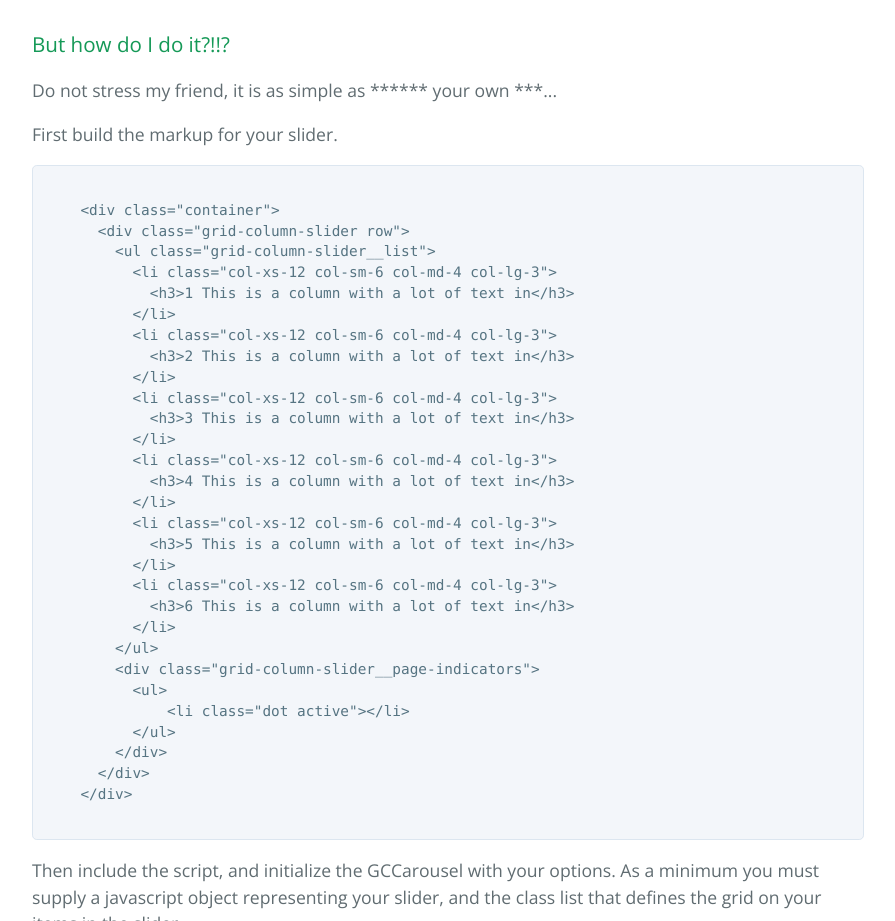
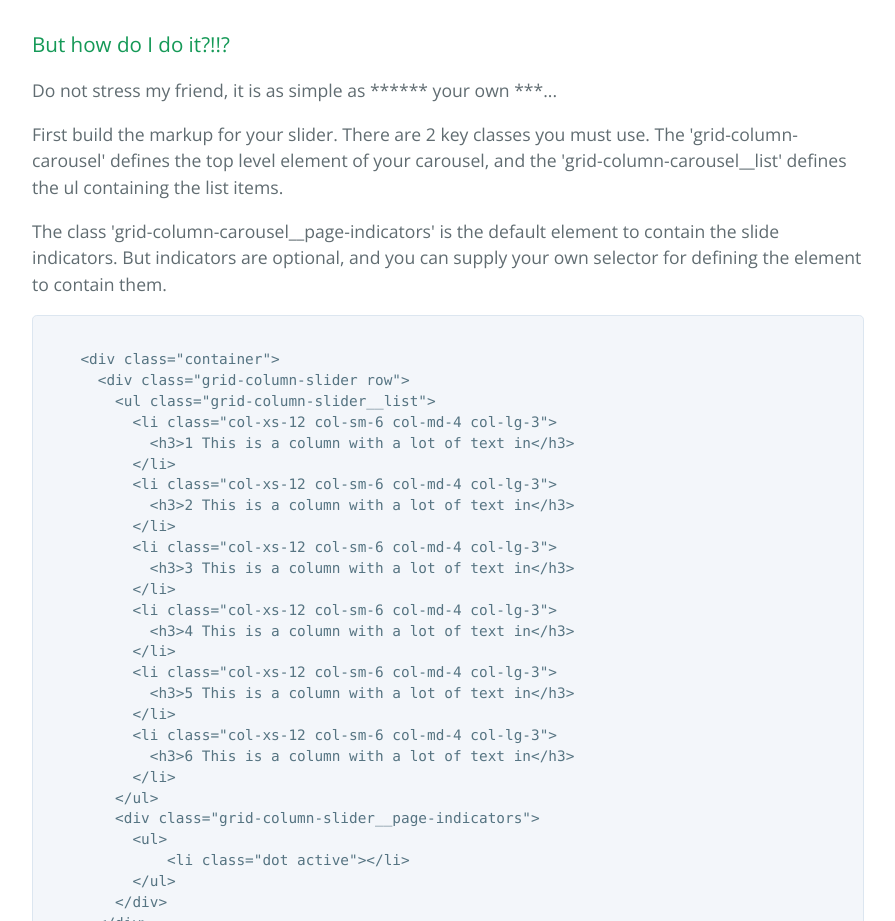
Before and after one commit to anysom/GridColumnCarousel, a plain HTML site: page index.html in a window 1280 px wide. Shown: the part 1013-1934 px from the top of the page, without its empty margins (192-1087 px from the left). Drawn offline with nearby package versions, Linux system fonts and the light colour scheme.

Commit message:
Update index.html

```diff
--- a/index.html
+++ b/index.html
@@ -60,7 +60,8 @@ GridColumnCarousel lets you scroll columns that scale up and down with your resp
 <h3>But how do I do it?!!?</h3>
 <p>Do not stress my friend, it is as simple as ****** your own ***...</p>
 
-<p>First build the markup for your slider.</p>
+<p>First build the markup for your slider. There are 2 key classes you must use. The 'grid-column-carousel' defines the top level element of your carousel, and the 'grid-column-carousel__list' defines the ul containing the list items.</p>
+<p>The class 'grid-column-carousel__page-indicators' is the default element to contain the slide indicators. But indicators are optional, and you can supply your own selector for defining the element to contain them.</p>
 <pre>
   <code>
     &lt;div class="container"&gt;
```
